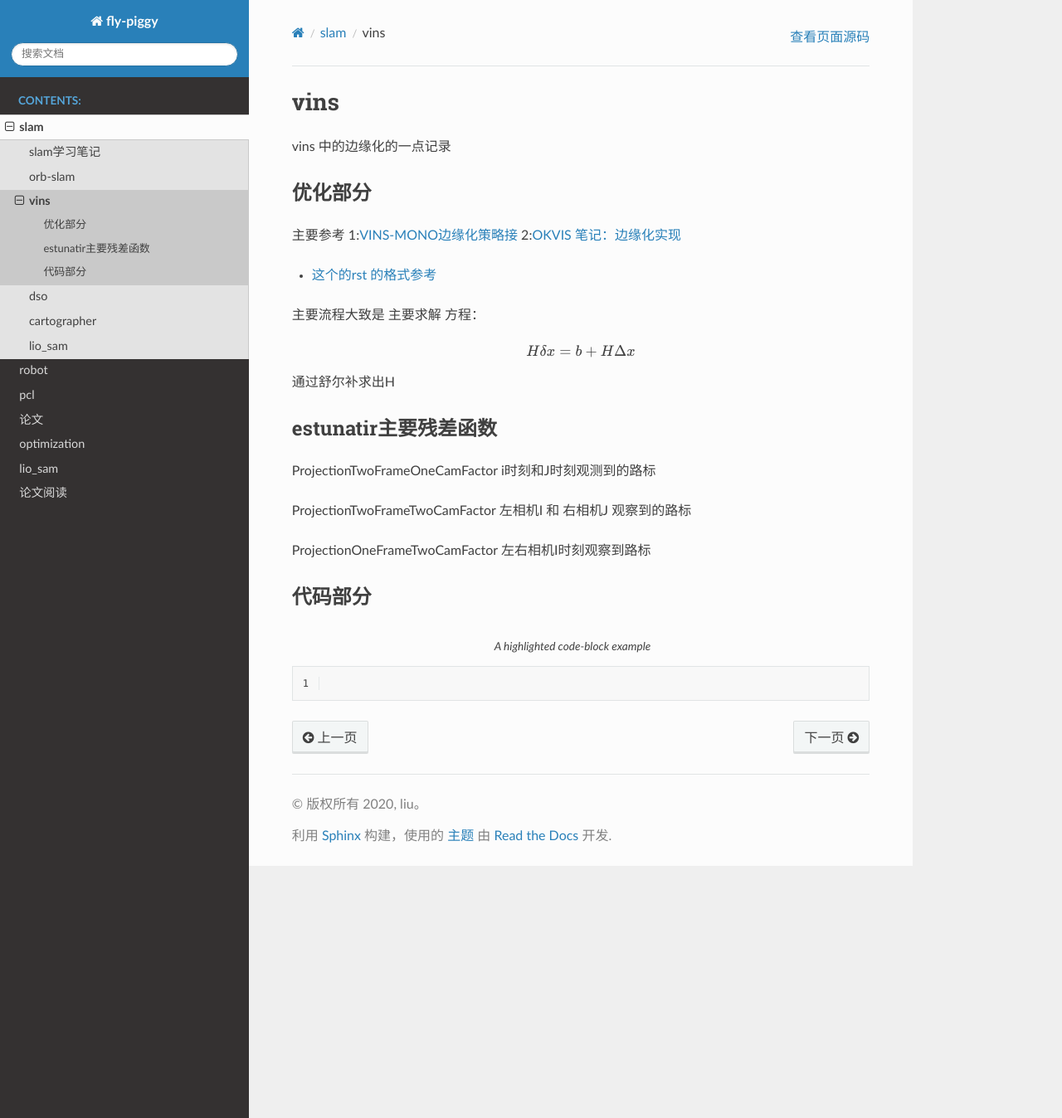
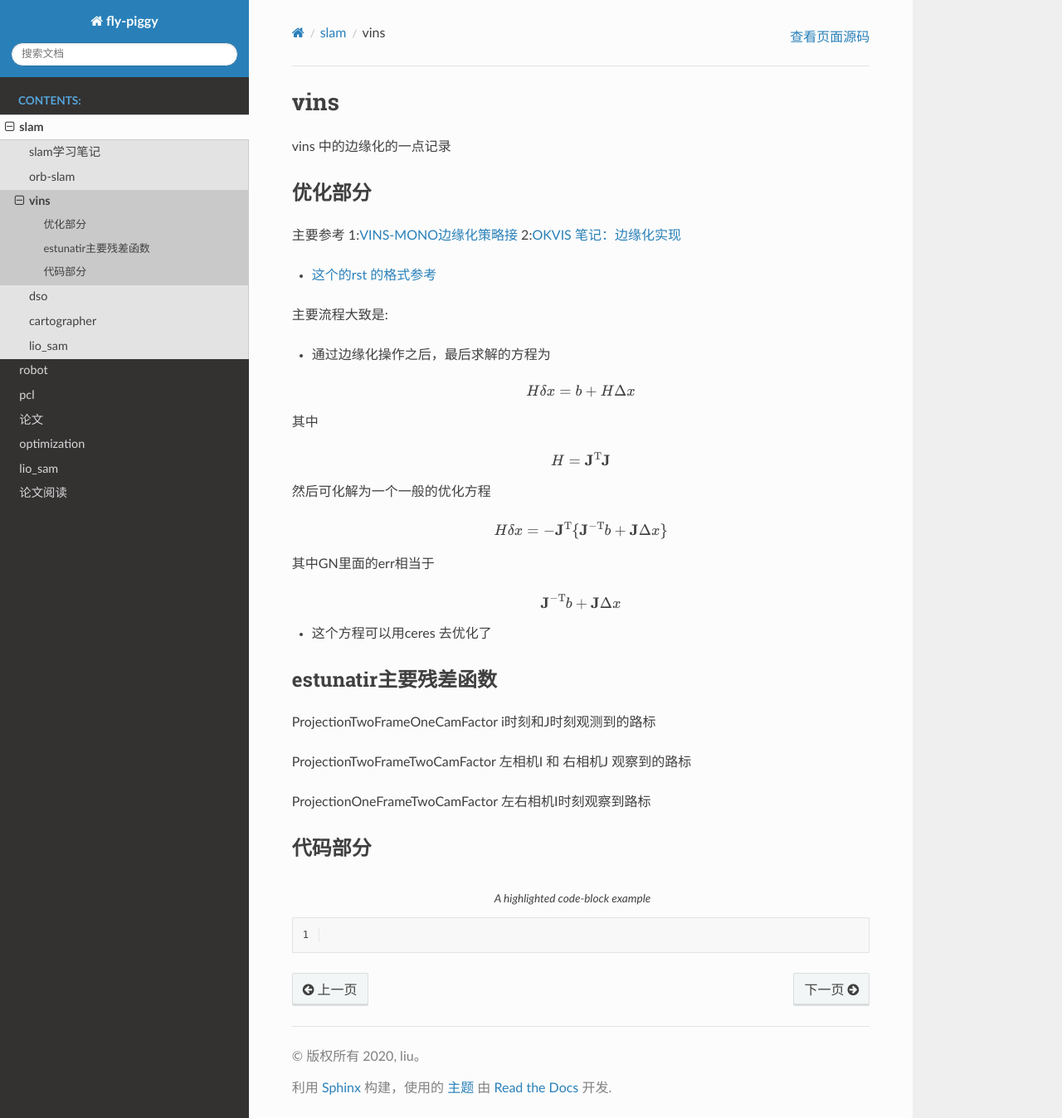
Before and after one commit to lyp727460067/fly-pigger, a Sphinx documentation site: the page built from source/vins.rst, in a window 1280 px wide and 1348 px high. Shown: the whole window at 83% size. Built offline with Sphinx 7.4.7 and the Read the Docs theme 2.0.0, drawn with Linux system fonts in a browser that asks for light colours; pages that are not in the unit, such as notebooks, are missing from menus.

Commit message:
add bian

```diff
--- a/source/vins.rst
+++ b/source/vins.rst
@@ -13,7 +13,9 @@ vins 中的边缘化的一点记录
 
 * `这个的rst 的格式参考 <(https://self-contained.github.io/reStructuredText/index.html>`_
 
-主要流程大致是 主要求解  方程：
+主要流程大致是:
+
+* 通过边缘化操作之后，最后求解的方程为
 
 .. math::
     :nowrap:
@@ -23,7 +25,33 @@ vins 中的边缘化的一点记录
     H\delta x  = b + H\Delta x
     \end{equation}
 
-通过舒尔补求出H
+其中
+
+.. math::
+
+    \begin{equation}
+    H = \mathbf{J}^\mathrm{T} \mathbf{J}
+    \end{equation}
+
+然后可化解为一个一般的优化方程
+
+.. math::
+    :nowrap:
+
+    \begin{equation}
+    H\delta x  = -\mathbf{J}^\mathrm{T} \{ \mathbf{J}^\mathrm{-T}b + \mathbf{J}\Delta x \}
+    \end{equation}
+
+其中GN里面的err相当于
+
+.. math::
+    :nowrap:
+
+    \begin{equation}
+    \mathbf{J}^\mathrm{-T}b + \mathbf{J}\Delta x
+    \end{equation}
+
+* 这个方程可以用ceres 去优化了
 
 
 estunatir主要残差函数
```
